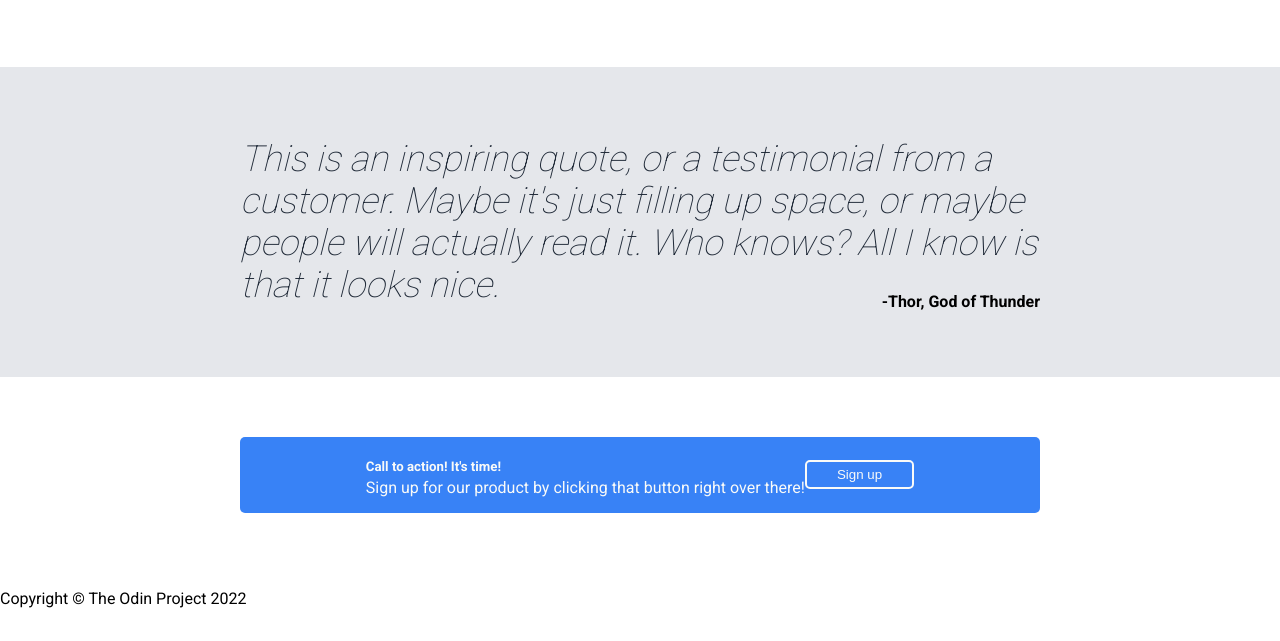
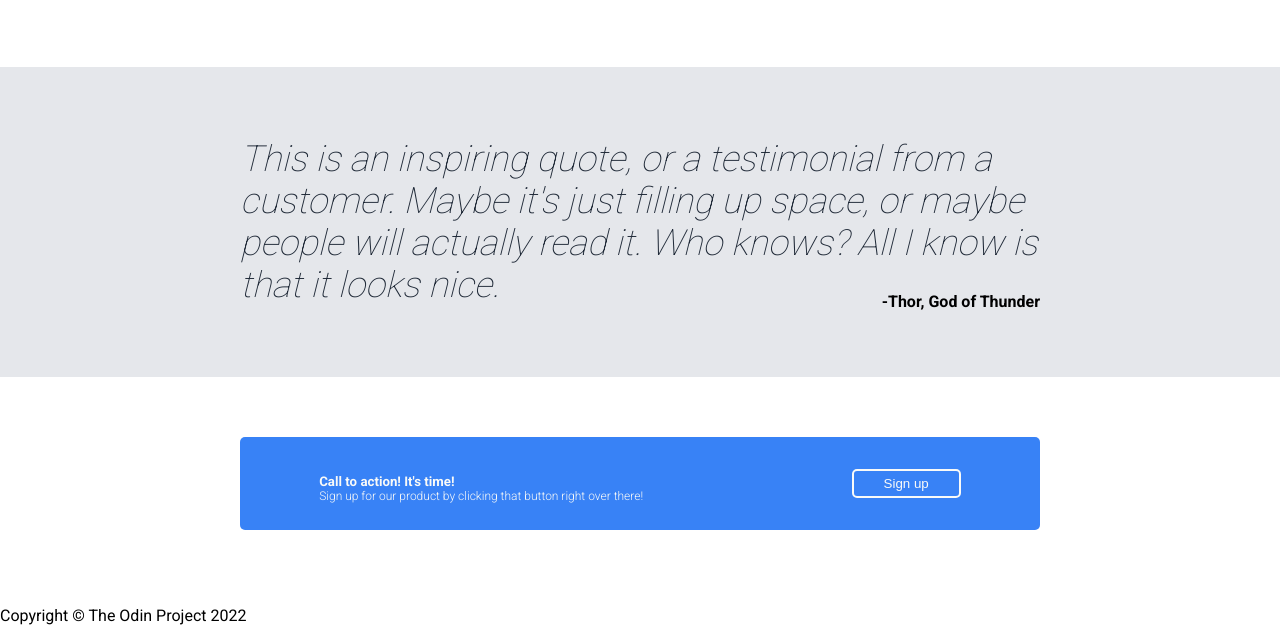
Before and after one commit to mykelkyle/landing-page, a plain HTML site: page index.html in a window 1280 px wide. Shown: the part 817-1458 px from the top of the page. Drawn offline with Linux system fonts and the light colour scheme.

Commit message:
Add action box

```diff
--- a/index.html
+++ b/index.html
@@ -100,7 +100,7 @@
       <div class="small-action-box">
         <div class="action-text">
           <h5>Call to action! It's time!</h5>
-          <p>
+          <p id="action-subtext">
             Sign up for our product by clicking that button right over there!
           </p>
         </div>
--- a/styles.css
+++ b/styles.css
@@ -74,6 +74,11 @@ button {
   border: 2px solid #f9faf8;
 }
 
+#action-subtext {
+  font-size: 12px;
+  font-weight: 300;
+}
+
 /* -------------HEADER BOX ---------------- */
 
 .header-box {
@@ -84,7 +89,7 @@ button {
 .navigation {
   display: flex;
   justify-content: space-around;
-  gap: 150px;
+  gap: 200px;
   margin-bottom: 50px;
 }
 
@@ -98,11 +103,14 @@ button {
   display: flex;
   justify-content: space-around;
   align-items: center;
-  margin: 40px 125px 125px;
+  margin: 40px 100px 125px;
 }
 
 .hero-text {
   width: 450px;
+}
+
+.hero-img {
 }
 
 /* --------------INFO BOX ----------------- */
@@ -158,8 +166,9 @@ button {
   margin: 60px 60px;
   min-width: 800px;
   display: flex;
-  justify-content: center;
+  justify-content: space-around;
   align-items: center;
+  padding: 15px 0;
 }
 
 .action-text {
@@ -167,4 +176,5 @@ button {
 }
 
 .action-button {
+  margin-left: 50px;
 }
```
